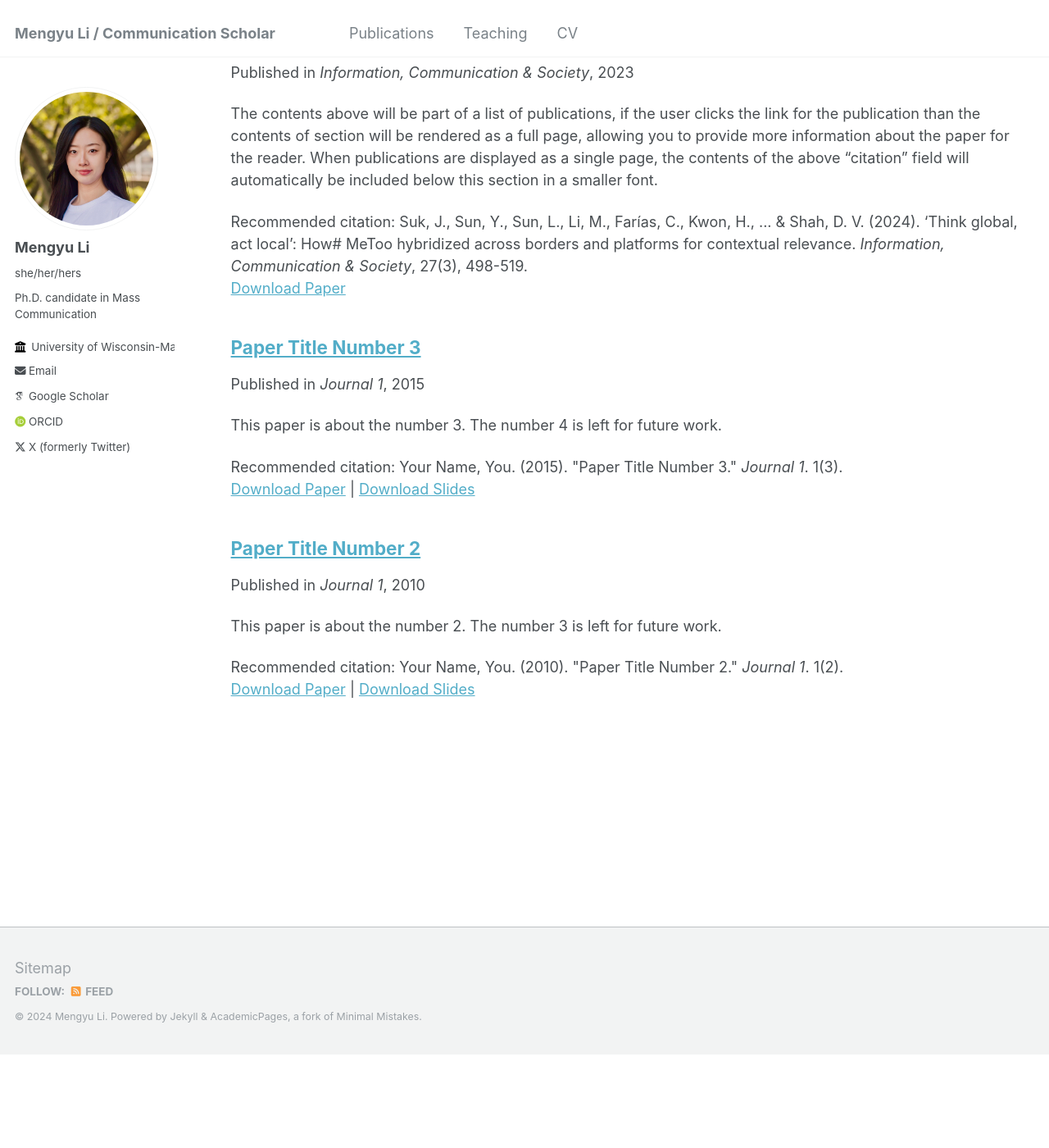
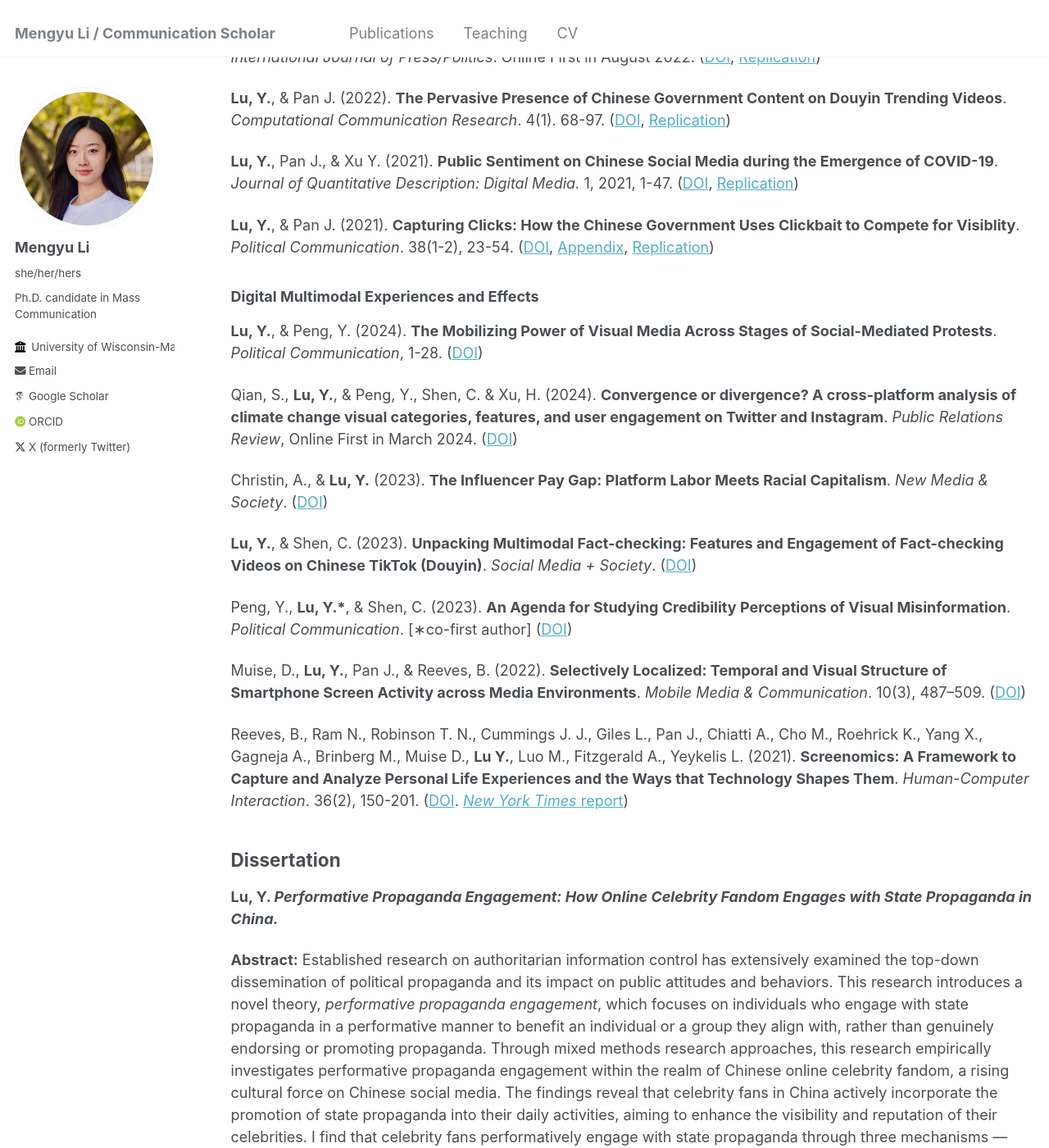
Before and after one commit to im-mengyuli/im-mengyuli.github.io, a Jekyll site: the page built from _pages/publications.md, in a window 1280 px wide and 1400 px high, scrolled down 462 px. Shown: the whole window at 82% size. Built offline with Jekyll 4.4.1, drawn with Linux system fonts in a browser that asks for light colours; some web fonts are replaced; before the commit the page ends 1747 px from its top, so only the background shows below that; some of the changed text lies outside the part shown.

Commit message:
Update publications.md

```diff
--- a/_pages/publications.md
+++ b/_pages/publications.md
@@ -5,12 +5,41 @@ permalink: /publications/
 author_profile: true
 ---
 
-{% if site.author.googlescholar %}
-  <div class="wordwrap">You can also find my articles on <a href="{{site.author.googlescholar}}">my Google Scholar profile</a>.</div>
-{% endif %}
+## Peer-reviewed Publications
 
-{% include base_path %}
+### Digital Media in Authoritarian Governance
+Chen, K., <b>Lu, Y.*</b>, & Wang, Y. (2023). <b>Unraveling China’s digital traces: evaluating communication scholarship through a sociotechnical lens</b>. <i>Chinese Journal of Communication</i>. Online First in October 2023. [∗co-first author] ([DOI](https://www.tandfonline.com/doi/full/10.1080/17544750.2023.2264406))
 
-{% for post in site.publications reversed %}
-  {% include archive-single.html %}
-{% endfor %}
+Chen, A., <b>Lu, Y.*</b>, Chen, K., & Ng, A. (2023). <b>Pandemic Nationalism: Use of Government Social Media for Political Information and Belief in COVID-19 Conspiracy Theories in China</b>. <i>The International Journal of Press/Politics</i>. [∗co-first author] ([DOI](https://journals.sagepub.com/doi/10.1177/19401612231153107))
+
+<b>Lu, Y.</b>, Schaefer, J., Park, K., Joo, J., & Pan, J. (2022). <b>How Information Flows from the World to China</b>. <i>The International Journal of Press/Politics</i>. Online First in August 2022. ([DOI](https://journals.sagepub.com/doi/10.1177/19401612221117470), [Replication](https://doi.org/10.7910/DVN/7C7FEI))
+
+<b>Lu, Y.</b>, & Pan J. (2022). <b>The Pervasive Presence of Chinese Government Content on Douyin Trending Videos</b>. <i>Computational Communication Research</i>. 4(1). 68-97. ([DOI](https://www.aup-online.com/content/journals/10.5117/CCR2022.2.002.LU), [Replication](https://github.com/yingdanlu/Douyin_CCR))
+
+<b>Lu, Y.</b>, Pan J., & Xu Y. (2021). <b>Public Sentiment on Chinese Social Media during the Emergence of COVID-19</b>. <i>Journal of Quantitative Description: Digital Media.</i> 1, 2021, 1-47. ([DOI](https://doi.org/10.51685/jqd.2021.013), [Replication](https://dataverse.harvard.edu/dataset.xhtml?persistentId=doi:10.7910/DVN/ZIIQUG))
+
+<b>Lu, Y.</b>, & Pan J. (2021). <b>Capturing Clicks: How the Chinese Government Uses Clickbait to Compete for Visiblity</b>. <i>Political Communication</i>. 38(1-2), 23-54. ([DOI](https://www.tandfonline.com/doi/full/10.1080/10584609.2020.1765914), [Appendix](/Lu&Pan_appendix.pdf), [Replication](https://dataverse.harvard.edu/dataset.xhtml?persistentId=doi:10.7910/DVN/TALJOT))
+
+
+### Digital Multimodal Experiences and Effects
+<b>Lu, Y.</b>, & Peng, Y. (2024). <b>The Mobilizing Power of Visual Media Across Stages of Social-Mediated Protests</b>. <i>Political Communication</i>, 1-28. ([DOI](https://www.tandfonline.com/doi/full/10.1080/10584609.2024.2317951?src=))
+
+Qian, S., <b>Lu, Y.</b>, & Peng, Y., Shen, C. & Xu, H. (2024). <b>Convergence or divergence? A cross-platform analysis of climate change visual categories, features, and user engagement on Twitter and Instagram</b>. <i>Public Relations Review</i>, Online First in March 2024. ([DOI](https://drive.google.com/file/d/1Km2gyqiDD7XEG5BycAbxIMvumh92HoNV/view))
+
+Christin, A., & <b>Lu, Y.</b> (2023). <b>The Influencer Pay Gap: Platform Labor Meets Racial Capitalism</b>. <i>New Media & Society</i>. ([DOI](https://doi.org/10.1177/14614448231164995))
+
+<b>Lu, Y.</b>, & Shen, C. (2023). <b>Unpacking Multimodal Fact-checking: Features and Engagement of Fact-checking Videos on Chinese TikTok (Douyin)</b>. <i>Social Media + Society</i>. ([DOI](https://journals.sagepub.com/doi/10.1177/20563051221150406))
+
+Peng, Y., <b>Lu, Y.*</b>, & Shen, C. (2023). <b>An Agenda for Studying Credibility Perceptions of Visual Misinformation</b>. <i>Political Communication</i>. [∗co-first author] ([DOI](https://www.tandfonline.com/doi/full/10.1080/10584609.2023.2175398))
+
+Muise, D., <b>Lu, Y.</b>, Pan J., & Reeves, B. (2022). <b>Selectively Localized: Temporal and Visual Structure of Smartphone Screen Activity across Media Environments</b>. <i>Mobile Media & Communication</i>. 10(3), 487–509. ([DOI](https://journals.sagepub.com/doi/full/10.1177/20501579221080333#_i32))
+
+Reeves, B., Ram N., Robinson T. N., Cummings J. J., Giles L., Pan J., Chiatti A., Cho M., Roehrick K., Yang X., Gagneja A., Brinberg M., Muise D., <b>Lu Y.</b>, Luo M., Fitzgerald A., Yeykelis L. (2021). <b>Screenomics: A Framework to Capture and Analyze Personal Life Experiences and the Ways that Technology Shapes Them</b>. <i>Human-Computer Interaction</i>. 36(2), 150-201. ([DOI](https://www.tandfonline.com/doi/full/10.1080/07370024.2019.1578652). [<i>New York Times</i> report](https://www.nytimes.com/2019/05/31/health/screen-time-mental-health-screenome.html))
+
+
+
+## Dissertation
+<b>Lu, Y. _Performative Propaganda Engagement: How Online Celebrity Fandom Engages with State Propaganda in
+China._</b>
+
+<b>Abstract:</b> Established research on authoritarian information control has extensively examined the top-down dissemination of political propaganda and its impact on public attitudes and behaviors. This research introduces a novel theory, <i>performative propaganda engagement</i>, which focuses on individuals who engage with state propaganda in a performative manner to benefit an individual or a group they align with, rather than genuinely endorsing or promoting propaganda. Through mixed methods research approaches, this research empirically investigates performative propaganda engagement within the realm of Chinese online celebrity fandom, a rising cultural force on Chinese social media. The findings reveal that celebrity fans in China actively incorporate the promotion of state propaganda into their daily activities, aiming to enhance the visibility and reputation of their celebrities. I find that celebrity fans performatively engage with state propaganda through three mechanisms — celebrity mobilization, direct state mobilization, and algorithmic visibility manipulation. By exploring the manifestations of performative propaganda engagement, this research contributes to a deeper understanding of the downstream effects of authoritarian information control, contemporary fandom culture in China, the metrics-driven nature of social media ecosystem, and authoritarian resilience in the digital age.
```
